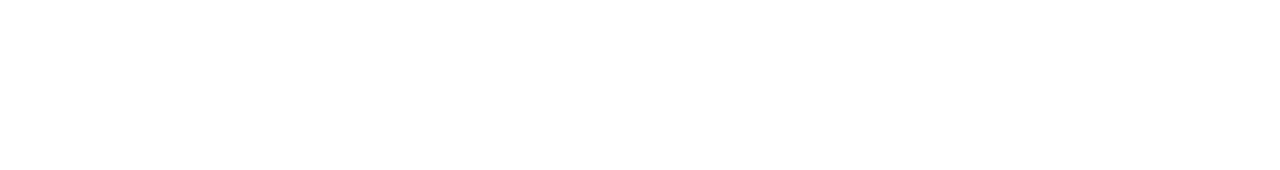
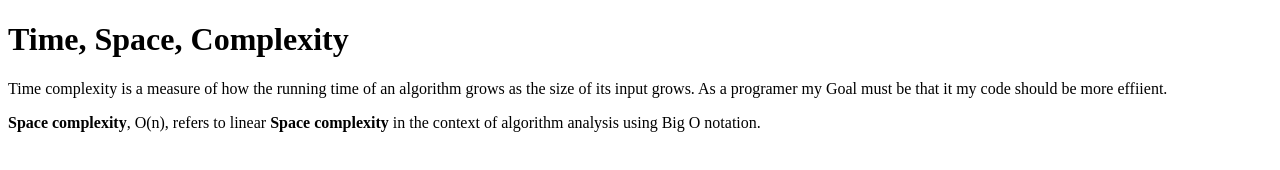
Before and after one commit to acciojob/time-and-space-complexity-webdeveloper-sonunarayansingh, a website: page main.html in a window 1280 px wide. Drawn offline with Linux system fonts and the light colour scheme.

Commit message:
created a submission

```diff
--- a/main.html
+++ b/main.html
@@ -8,6 +8,9 @@
 
 <body>
 	<!-- the entire body must be written by student -->
+	<h1>Time, Space, Complexity</h1>
+	<p>Time complexity is a measure of how the running time of an algorithm grows as the size of its input grows. As a programer my Goal must be that it my code should be more effiient.</p>
+	<p><b>Space complexity</b>, O(n), refers to linear <b>Space complexity</b> in the context of algorithm analysis using Big O notation.</p>
     <script type="text/javascript" src="./script.js">
 </script>
 
```
